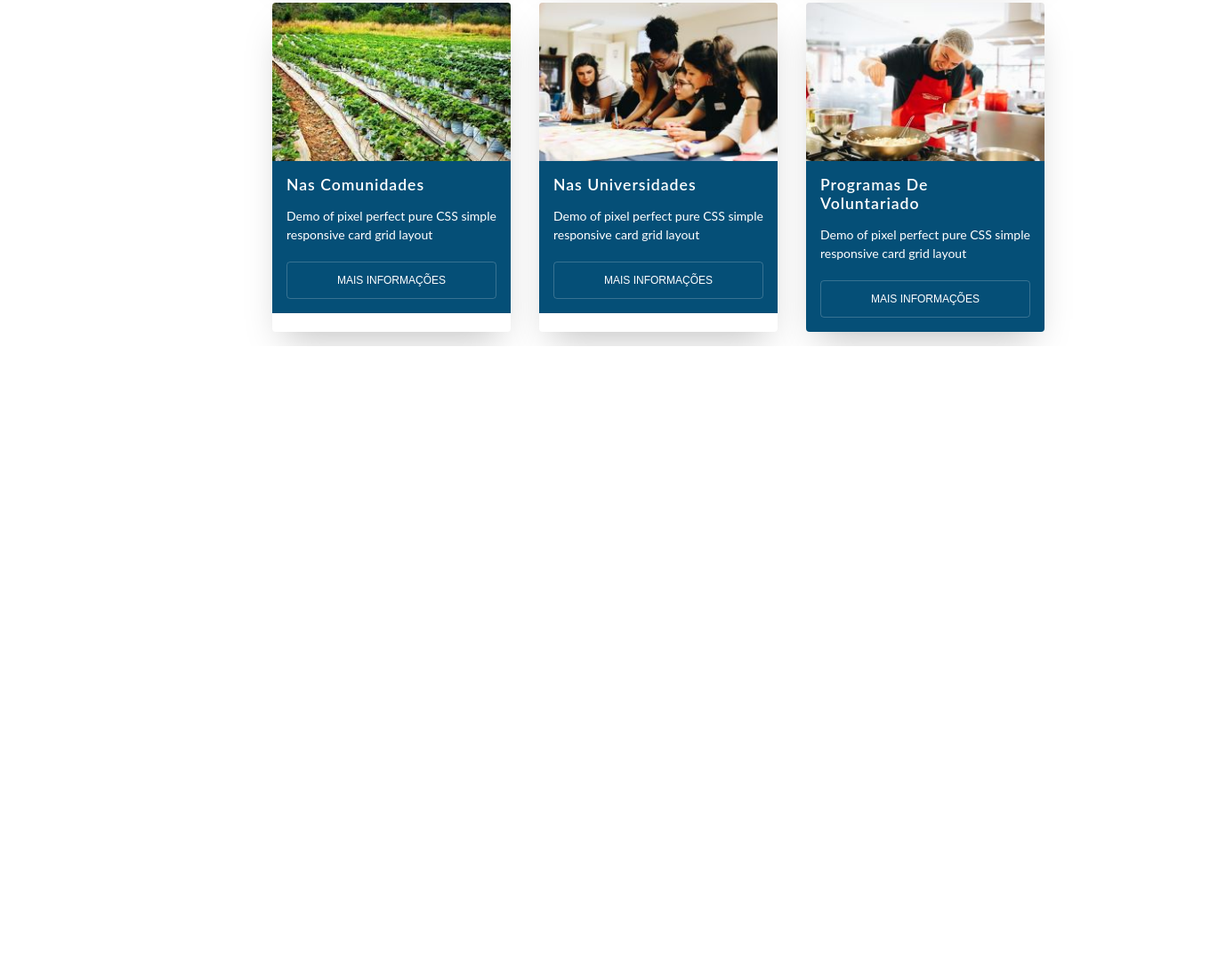
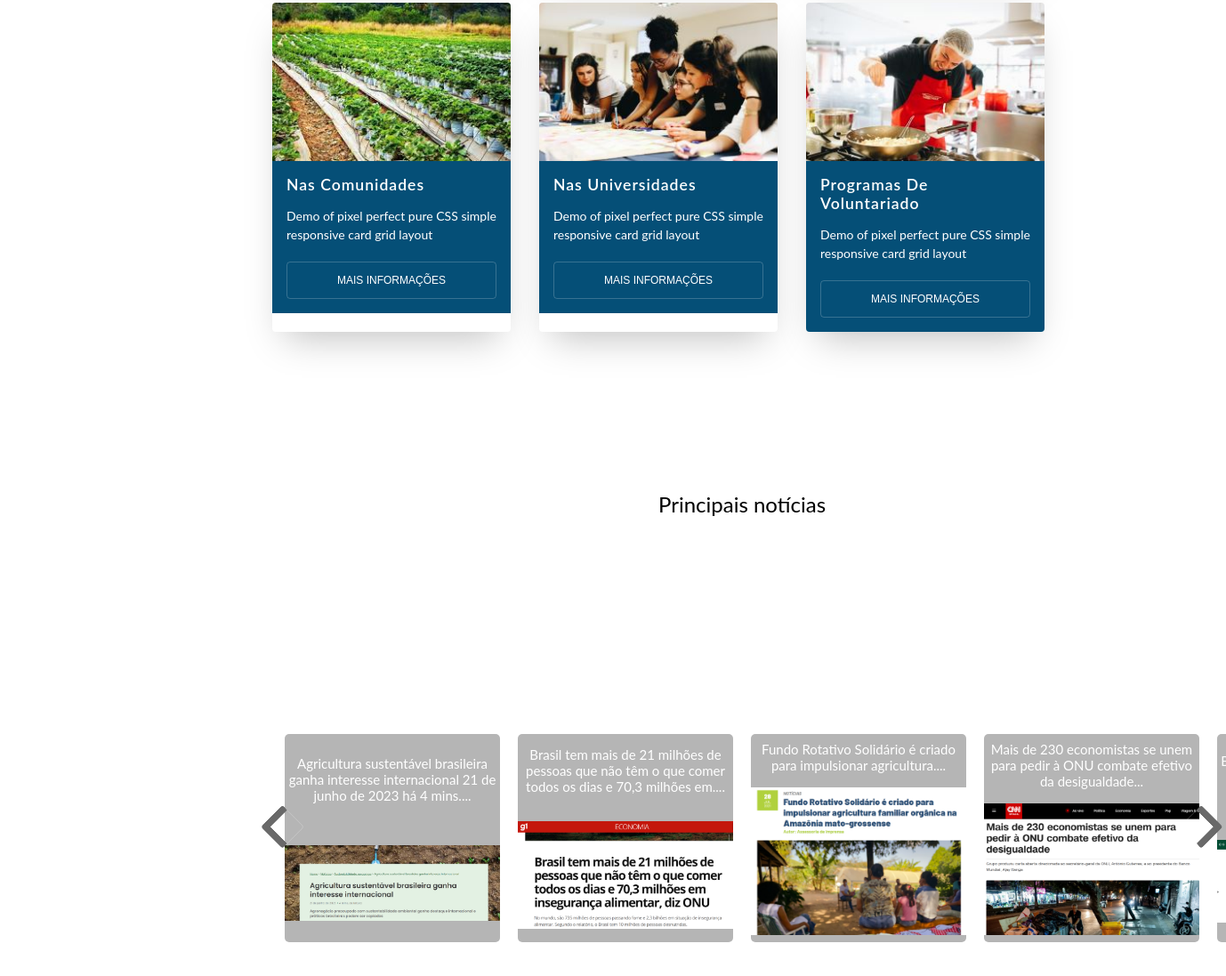
Before and after one commit to alejandralobaton/projeto_ods2, a plain HTML site: page index.html in a window 1280 px wide. Shown: the part 1306-2403 px from the top of the page at 89% size, 1378 px wide, since content can reach past the window. Before the commit the page ends 1695 px from the top, so only its background shows below. Drawn offline with nearby package versions, Linux system fonts and the light colour scheme.

Commit message:
subindo section noticias

```diff
--- a/index.css
+++ b/index.css
@@ -283,3 +283,81 @@ img {
   }
 
    /*------------------- section noticias --------------------------------------*/
+
+
+  #container {
+    height: 100vh;
+    display: grid;
+    place-items: center
+  }
+  #slider-container {
+    height: 300px;
+    width: 85vw;
+    max-width: 1400px;
+    position: relative;
+    overflow: hidden;
+    padding: 20px;
+  }
+  #slider-container .btn {
+    position: absolute;
+    top: calc(50% - 30px);
+    height: 15px;
+    width: 15px;
+    border-left: 8px solid #696969;
+    border-top: 8px solid #696969;
+    cursor: pointer;
+  }
+  #slider-container .btn:hover {
+    transform: scale(1.2);
+  }
+  #slider-container .btn.inactive {
+    border-color: #282828
+  }
+  #slider-container .btn:first-of-type {
+    transform: rotate(-45deg);
+    left: 10px
+  }
+  #slider-container .btn:last-of-type {
+    transform: rotate(135deg);
+    right: 10px;
+  }
+  #slider-container #slider {
+    display: flex;
+    width: 1000%;
+    height: 100%;
+    transition: all .5s;
+  }
+  #slider-container #slider .slide {
+    height: 90%;
+    margin: auto 10px;
+    background-color: #b5b5b5;
+    border-radius: 5px;
+    box-shadow: 2px 2px 4px 2px white, -2px -2px 4px 2px white;
+    display: grid;
+    place-items: center;
+  }
+  #slider-container #slider .slide span {
+    color: white;
+    font-size: 15px;
+    text-align: center;
+  }
+  @media only screen and (min-width: 1100px) {
+    #slider-container #slider .slide {
+      width: calc(2.5% - 20px);
+    }
+  }
+  @media only screen and (max-width: 1100px) {
+    #slider-container #slider .slide {
+      width: calc(3.3333333% - 20px);
+    }
+  }
+  @media only screen and (max-width: 900px) {
+    #slider-container #slider .slide {
+      width: calc(5% - 20px);
+    }
+  }
+  @media only screen and (max-width: 550px) {
+    #slider-container #slider .slide {
+      width: calc(10% - 20px);
+    }
+  }
--- a/index.html
+++ b/index.html
@@ -21,7 +21,7 @@
   </div>
 
   <div class="content">
-    <!--capa de inicio-->
+    <!------------------------------------capa de inicio---------------------------------------------->
 
     <section class="home" id="home">
         <div class="max-width">
@@ -56,7 +56,7 @@
         </div>
 
     </section>
-   <!--sessão projetos-->
+   <!-------------------------sessão projetos--------------------------------------------------------------------->
 
    <div class="main">
     <h1>Propostas</h1>
@@ -122,8 +122,34 @@
         </div>
       </li>
     </ul>
+
+<!-------------------------sessão noticias--------------------------------------------------------------------->
+
+  <div id="container">
+    <h1>Principais notícias</h1>
+    <div id="slider-container">
+        <span onclick="slideRight()" class="btn"></span>
+        <div id="slider">
+            <div class="slide"><span>Agricultura sustentável brasileira ganha interesse internacional 21 de junho de 2023 há 4 mins.... </span><img src="imagens/noticia1.png" width="100%"></div>
+            <div class="slide"><span>Brasil tem mais de 21 milhões de pessoas que não têm o que comer todos os dias e 70,3 milhões em....</span><img src="imagens/noticia2.png" width="100%"></div>
+            <div class="slide"><span>Fundo Rotativo Solidário é criado para impulsionar agricultura....</span><img src="imagens/noticia3.png" width="100%"></div>
+            <div class="slide"><span>Mais de 230 economistas se unem para pedir à ONU combate efetivo da desigualdade...</span><img src="imagens/noticia4.png" width="100%"></div>
+            <div class="slide"><span>Brasileiros avançam em competição de tecnologia para monitorar a biodiversidade....</span><img src="imagens/noticia5.png" width="100%"></div>
+            <div class="slide"><span>Levantamento das Nações Unidas destaca que situação piorou no último ano;....</span><img src="imagens/noticia6.png" width="100%"></div>
+
+        </div>
+        <span onclick="slideLeft()" class="btn"></span>
+    </div>
+
+</div>
+
+<script src="index.js"></script>
+
+
+
+
+
   </div>
-
 
 
 
--- /dev/null
+++ b/index.js
@@ -0,0 +1,80 @@
+var container = document.getElementById('container')
+var slider = document.getElementById('slider');
+var slides = document.getElementsByClassName('slide').length;
+var buttons = document.getElementsByClassName('btn');
+
+var currentPosition = 0;
+var currentMargin = 0;
+var slidesPerPage = 0;
+var slidesCount = slides - slidesPerPage;
+var containerWidth = container.offsetWidth;
+var prevKeyActive = false;
+var nextKeyActive = true;
+
+window.addEventListener("resize", checkWidth);
+
+function checkWidth() {
+	containerWidth = container.offsetWidth;
+	setParams(containerWidth);
+}
+
+function setParams(w) {
+	if (w < 551) {
+		slidesPerPage = 1;
+	} else {
+		if (w < 901) {
+			slidesPerPage = 2;
+		} else {
+			if (w < 1101) {
+				slidesPerPage = 3;
+			} else {
+				slidesPerPage = 4;
+			}
+		}
+	}
+	slidesCount = slides - slidesPerPage;
+	if (currentPosition > slidesCount) {
+		currentPosition -= slidesPerPage;
+	};
+	currentMargin = - currentPosition * (100 / slidesPerPage);
+	slider.style.marginLeft = currentMargin + '%';
+	if (currentPosition > 0) {
+		buttons[0].classList.remove('inactive');
+	}
+	if (currentPosition < slidesCount) {
+		buttons[1].classList.remove('inactive');
+	}
+	if (currentPosition >= slidesCount) {
+		buttons[1].classList.add('inactive');
+	}
+}
+
+setParams();
+
+function slideRight() {
+	if (currentPosition != 0) {
+		slider.style.marginLeft = currentMargin + (100 / slidesPerPage) + '%';
+		currentMargin += (100 / slidesPerPage);
+		currentPosition--;
+	};
+	if (currentPosition === 0) {
+		buttons[0].classList.add('inactive');
+	}
+	if (currentPosition < slidesCount) {
+		buttons[1].classList.remove('inactive');
+	}
+};
+
+function slideLeft() {
+	if (currentPosition != slidesCount) {
+		slider.style.marginLeft = currentMargin - (100 / slidesPerPage) + '%';
+		currentMargin -= (100 / slidesPerPage);
+		currentPosition++;
+	};
+	if (currentPosition == slidesCount) {
+		buttons[1].classList.add('inactive');
+	}
+	if (currentPosition > 0) {
+		buttons[0].classList.remove('inactive');
+	}
+};
```
Also changed, not shown: imagens/noticia1.png (added), imagens/noticia2.png (added), imagens/noticia3.png (added), imagens/noticia4.png (added), imagens/noticia5.png (added), imagens/noticia6.png (added).
